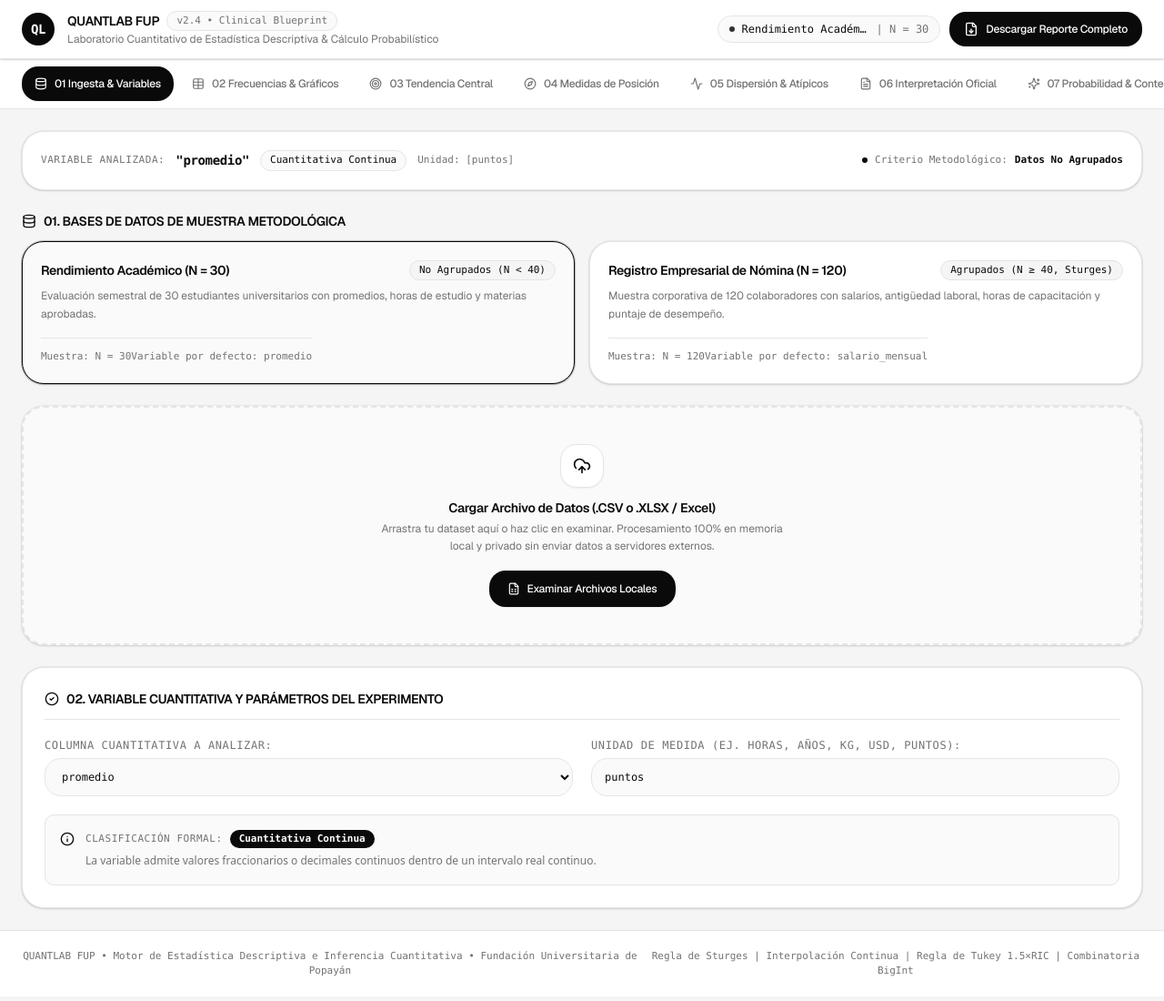
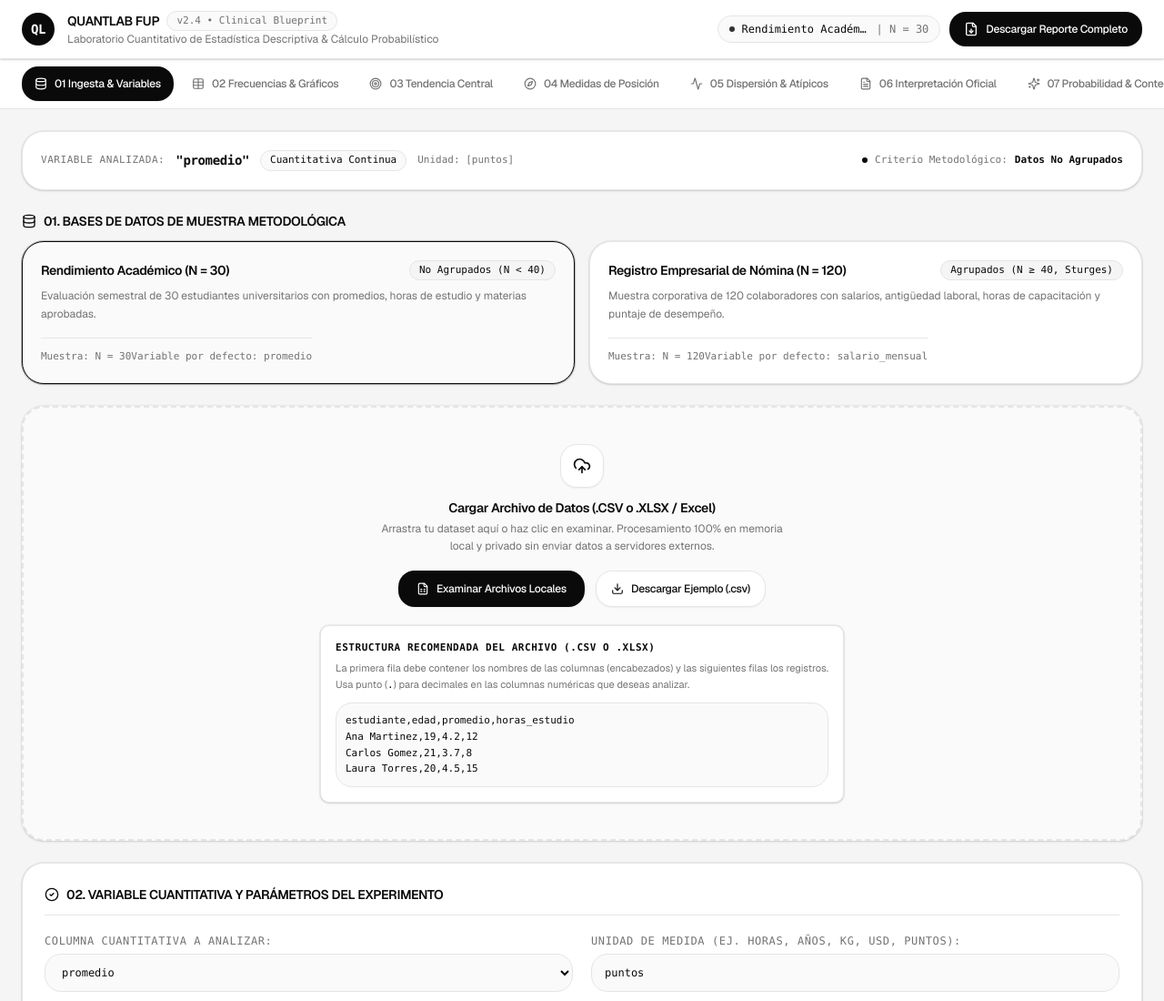
Before and after one commit to ElDarwon123/estadistica-fup, an Astro site in the folder quantlab-fup/: page / in a window 1280 px wide. Shown: the top 1100 px of the page at 91% size. Built offline with nearby package versions, Linux system fonts and the light colour scheme; Astro itself is replaced by a stand-in of ours.

Commit message:
feat(quantlab): add CSV/XLSX format example and downloadable sample file

```diff
--- a/quantlab-fup/src/components/Module1Ingestion.tsx
+++ b/quantlab-fup/src/components/Module1Ingestion.tsx
@@ -2,7 +2,19 @@ import React, { useRef } from "react";
 import Papa from "papaparse";
 import * as XLSX from "xlsx";
 import { PRELOADED_DATASETS, type DatasetMeta } from "../data/defaultDatasets";
-import { UploadCloud, FileSpreadsheet, CheckCircle2, Info, Database } from "lucide-react";
+import { UploadCloud, FileSpreadsheet, CheckCircle2, Info, Database, Download } from "lucide-react";
+
+const SAMPLE_CSV_CONTENT = `estudiante,edad,promedio,horas_estudio
+Ana Martinez,19,4.2,12
+Carlos Gomez,21,3.7,8
+Laura Torres,20,4.5,15
+Mateo Ruiz,22,3.4,6
+Sofia Vargas,19,4.8,18
+Daniel Lopez,20,3.9,10
+Valentina Diaz,21,4.1,11
+Andres Castro,23,3.2,5
+Camila Rojas,19,4.4,14
+Sebastian Mora,20,3.8,9`;
 
 interface Module1IngestionProps {
   currentDataset: DatasetMeta | null;
@@ -165,6 +177,7 @@ export default function Module1Ingestion({
             }
           }}
         />
+        <div className="flex flex-wrap items-center justify-center gap-3">
           <button
             onClick={() => fileInputRef.current?.click()}
             className="min-h-[40px] px-5 py-2 rounded-buttons bg-ink hover:bg-ink-soft text-paper font-medium text-xs tracking-tight shadow-sm transition-all active:scale-95 flex items-center gap-2"
@@ -172,6 +185,41 @@ export default function Module1Ingestion({
             <FileSpreadsheet className="w-3.5 h-3.5" />
             <span>Examinar Archivos Locales</span>
           </button>
+          <button
+            type="button"
+            onClick={() => {
+              const blob = new Blob([SAMPLE_CSV_CONTENT], { type: "text/csv;charset=utf-8;" });
+              const url = URL.createObjectURL(blob);
+              const link = document.createElement("a");
+              link.href = url;
+              link.download = "datos_ejemplo_quantlab.csv";
+              document.body.appendChild(link);
+              link.click();
+              document.body.removeChild(link);
+              URL.revokeObjectURL(url);
+            }}
+            className="min-h-[40px] px-4 py-2 rounded-buttons bg-paper hover:bg-surface-alt text-ink border border-hairline font-medium text-xs tracking-tight shadow-sm transition-all active:scale-95 flex items-center gap-2"
+          >
+            <Download className="w-3.5 h-3.5" />
+            <span>Descargar Ejemplo (.csv)</span>
+          </button>
+        </div>
+
+        {/* Ejemplo de estructura requerida para CSV / Excel */}
+        <div className="mt-5 w-full max-w-xl text-left bg-paper border border-hairline rounded-nested p-4 shadow-subtle">
+          <p className="text-[11px] font-mono uppercase tracking-wider text-ink font-semibold mb-1.5">
+            Estructura recomendada del archivo (.CSV o .XLSX)
+          </p>
+          <p className="text-[11px] text-mid-gray mb-2.5 leading-relaxed">
+            La primera fila debe contener los nombres de las columnas (encabezados) y las siguientes filas los registros. Usa punto (<code className="font-mono text-ink">.</code>) para decimales en las columnas numéricas que deseas analizar.
+          </p>
+          <pre className="text-[11px] font-mono bg-surface-alt border border-hairline rounded-inputs p-2.5 text-ink overflow-x-auto leading-relaxed">
+{`estudiante,edad,promedio,horas_estudio
+Ana Martinez,19,4.2,12
+Carlos Gomez,21,3.7,8
+Laura Torres,20,4.5,15`}
+          </pre>
+        </div>
       </div>
 
       {/* Configuración de la Variable Seleccionada y Unidad de Medida */}
```
Also changed, not shown: quantlab-fup/datos_ejemplo.csv (added, +31 -0 lines). Lines whose indentation alone changed are shown as unchanged.
